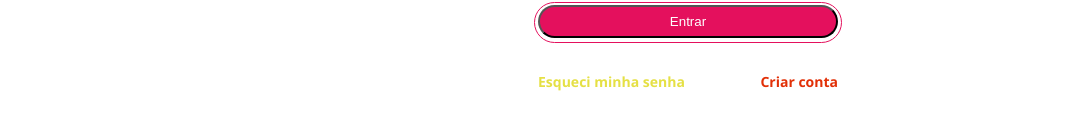
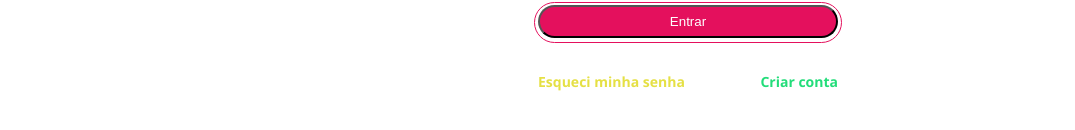
Before and after one commit to fhlaterza/Dio-Styled-Components, a React (Create React App) app: page /login in a window 1280 px wide. Shown: the part 448-578 px from the top of the page, without its empty margins (102-1177 px from the left). Built offline with nearby package versions, Linux system fonts and the light colour scheme; the HTML template or start-up script is replaced by a standard one.

Commit message:
cor login

```diff
--- a/src/pages/Login/styles.js
+++ b/src/pages/Login/styles.js
@@ -76,6 +76,6 @@ export const CriarText = styled.p`
   font-size: 14px;
   line-height: 19px;
 
-  color: #e23007;
+  color: #23DD7A;
 
 `
```
